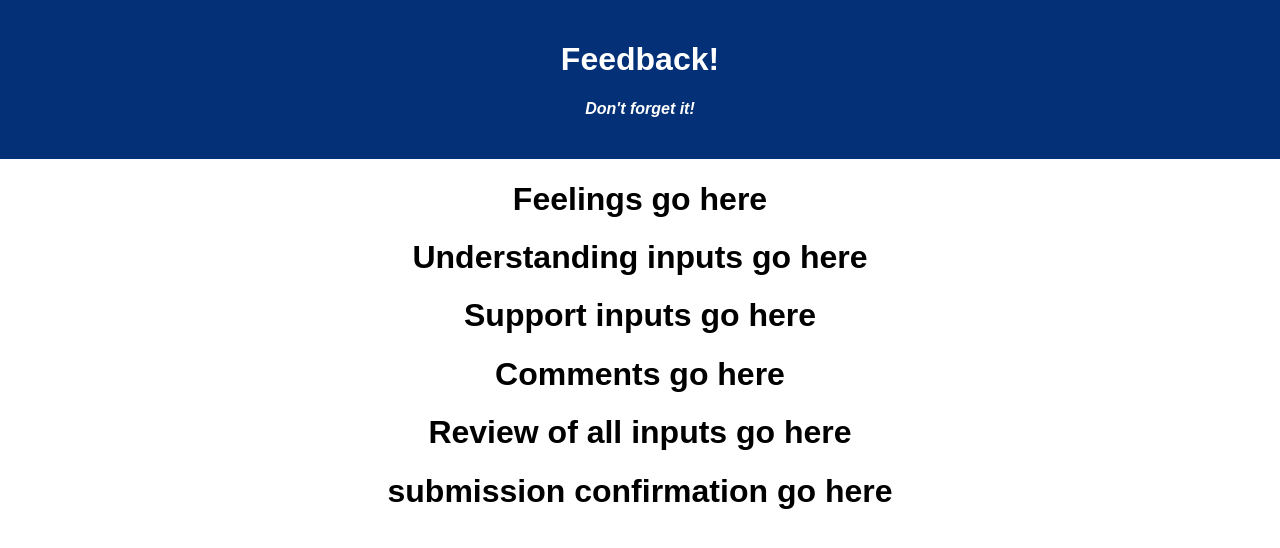
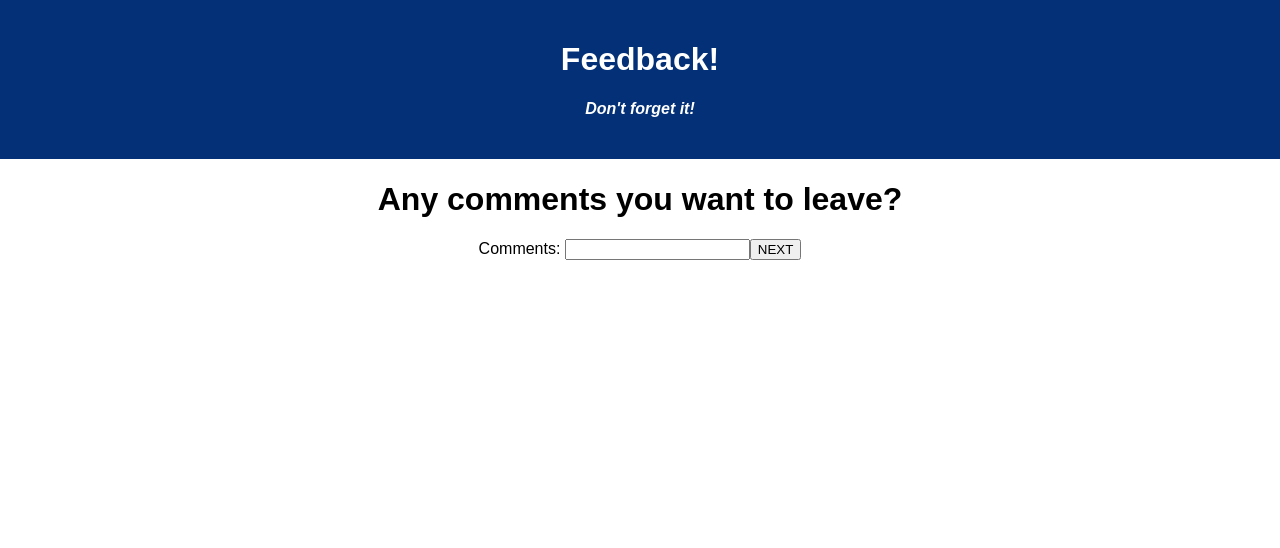
Before and after one commit to Freddyreza53/weekend-redux-feedback-loop, a React (Create React App) app: page /#/commentsForm in a window 1280 px wide. Before the commit this address led to /#/. Shown: the top 548 px of the page. Built offline with nearby package versions, Linux system fonts and the light colour scheme.

Commit message:
Routes created for each page.

```diff
--- a/src/components/App/App.jsx
+++ b/src/components/App/App.jsx
@@ -7,23 +7,43 @@ import SupportForm from '../SupportForm/SupportForm';
 import CommentsForm from '../CommentsForm/CommentsForm';
 import ReviewForm from '../ReviewForm/ReviewForm';
 import SubmittedPage from '../SubmittedPage/SubmittedPage';
+import { HashRouter as Router, Route } from 'react-router-dom';
 
 function App() {
 
   return (
+    <Router>
     <div className='App'>
       <header className='App-header'>
         <h1 className='App-title'>Feedback!</h1>
         <h4>Don't forget it!</h4>
       </header>
+      <Route path="/" exact>
         <FeelingForm />
+      </Route>
+
+      <Route path="/understandingForm">
         <UnderstandingForm />
+      </Route>
+
+      <Route path="/supportForm">
         <SupportForm />
+      </Route>
+
+      <Route path="/commentsForm">
         <CommentsForm />
+      </Route>
+
+      <Route path="/reviewForm">
         <ReviewForm />
+      </Route>
+
+      <Route path="/submittedPage">
         <SubmittedPage />
+      </Route>
 
     </div>
+    </Router>
   );
 }
 
--- a/src/components/CommentsForm/CommentsForm.jsx
+++ b/src/components/CommentsForm/CommentsForm.jsx
@@ -1,7 +1,20 @@
+import { useHistory } from 'react-router-dom';
 
 function CommentsForm() {
+
+    const history = useHistory();
+
+    const handleClick = () => {
+        history.push('/reviewForm');
+    }
+
     return (
-        <h1>Comments go here</h1>
+        <div>
+            <h1>Any comments you want to leave?</h1>
+            <label>Comments: </label>
+            <input type="text" />
+            <button onClick={handleClick}>NEXT</button>
+        </div>
     )
 }
 
--- a/src/components/FeelingForm/FeelingForm.jsx
+++ b/src/components/FeelingForm/FeelingForm.jsx
@@ -1,7 +1,20 @@
+import { useHistory } from 'react-router-dom';
 
 function FeelingForm() {
+
+    const history = useHistory();
+
+    const handleClick = () => {
+        history.push('/understandingForm');
+    }
+
     return (
-        <h1>Feelings go here</h1>
+        <div>
+            <h1>How are you feeling today?</h1>
+            <label>scale of 1-5: </label>
+            <input type="number" />
+            <button onClick={handleClick}>NEXT</button>
+        </div>
     )
 }
 
--- a/src/components/ReviewForm/ReviewForm.jsx
+++ b/src/components/ReviewForm/ReviewForm.jsx
@@ -1,7 +1,22 @@
+import { useHistory } from 'react-router-dom';
 
 function ReviewForm() {
+
+    const history = useHistory();
+
+    const handleClick = () => {
+        history.push('/submittedPage');
+    }
+
     return (
-        <h1>Review of all inputs go here</h1>
+        <div>
+            <h2>Review Your Feedback</h2>
+            <h3>Feelings: </h3>
+            <h3>Understanding: </h3>
+            <h3>Support: </h3>
+            <h3>Comments: </h3>
+            <button onClick={handleClick}>SUBMIT</button>
+        </div>
     )
 }
 
--- a/src/components/SubmittedPage/SubmittedPage.jsx
+++ b/src/components/SubmittedPage/SubmittedPage.jsx
@@ -1,7 +1,20 @@
+import { useHistory } from 'react-router-dom';
 
 function SubmittedPage() {
+
+    const history = useHistory();
+
+    const handleClick = () => {
+        history.push('/');
+    }
+
     return (
-        <h1>submission confirmation go here</h1>
+        <div>
+            <h2>Feedback Submitted</h2>
+            <h3>Thanks for your feedback!</h3>
+            <button onClick={handleClick}>Start a new feedback form </button>
+        </div>
+
     )
 }
 
--- a/src/components/SupportForm/SupportForm.jsx
+++ b/src/components/SupportForm/SupportForm.jsx
@@ -1,7 +1,20 @@
+import { useHistory } from 'react-router-dom';
 
 function SupportForm() {
+
+    const history = useHistory();
+
+    const handleClick = () => {
+        history.push('/commentsForm');
+    }
+
     return (
-        <h1>Support inputs go here</h1>
+        <div>
+            <h1>How well are you being supported?</h1>
+            <label>Support scale 1-5: </label>
+            <input type="number" />
+            <button onClick={handleClick}>NEXT</button>
+        </div>
     )
 }
 
--- a/src/components/UnderstandingForm/UnderstandingForm.jsx
+++ b/src/components/UnderstandingForm/UnderstandingForm.jsx
@@ -1,7 +1,20 @@
+import { useHistory } from 'react-router-dom';
 
 function UnderstandingForm() {
+
+    const history = useHistory();
+
+    const handleClick = () => {
+        history.push('/supportForm');
+    }
+
     return (
-        <h1>Understanding inputs go here</h1>
+        <div>
+            <h1>How well are you understanding the content?</h1>
+            <label>Understand scale 1-5</label>
+            <input type="number" />
+            <button onClick={handleClick}>NEXT</button>
+        </div>
     )
 }
 
```
Lines whose indentation alone changed are shown as unchanged.
